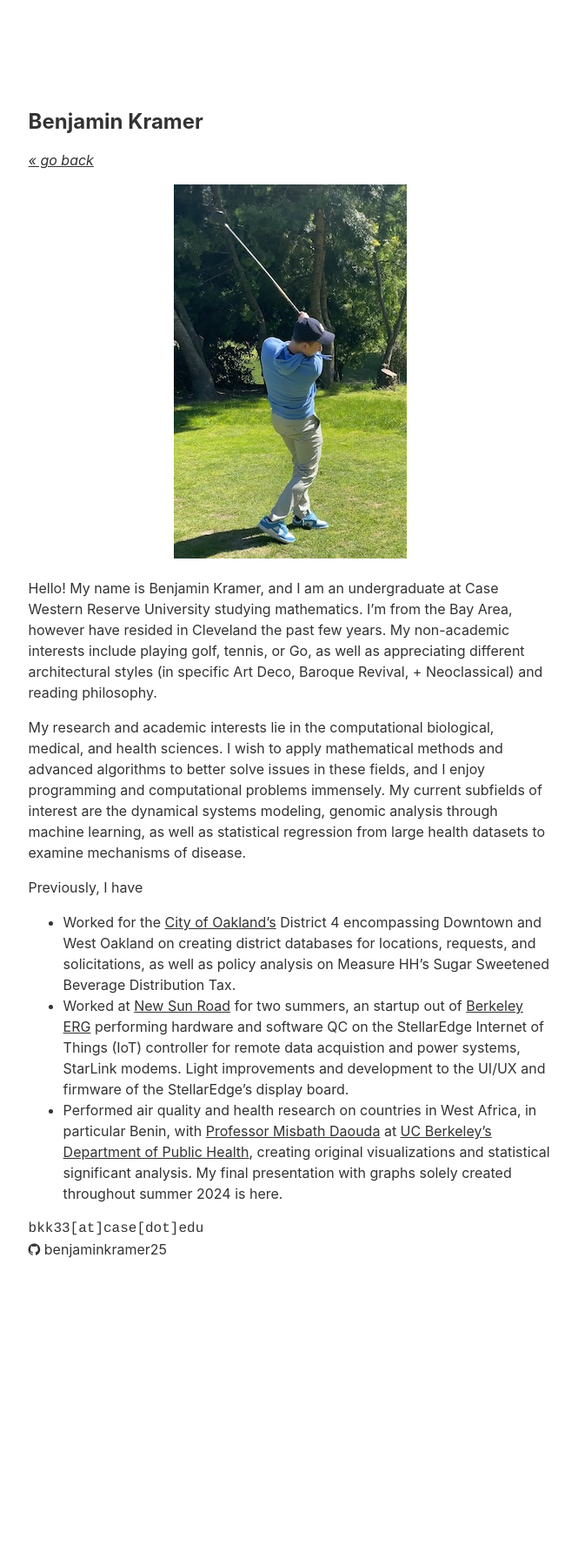
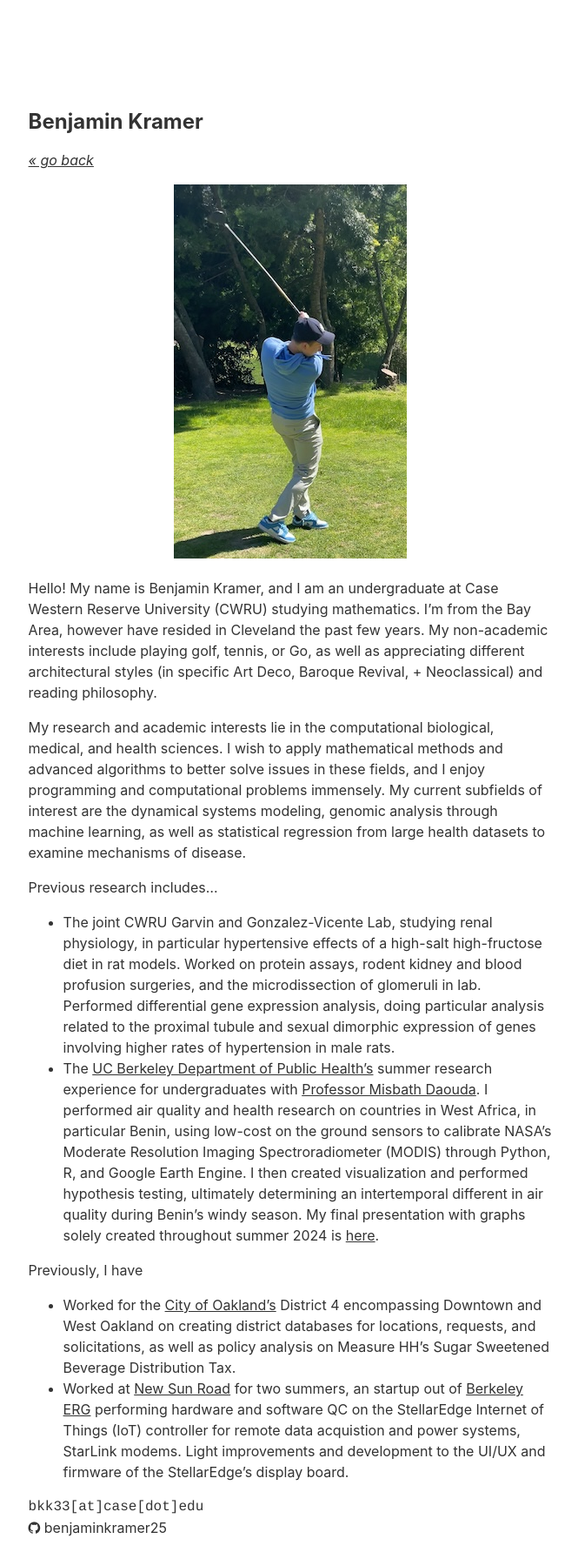
Before and after one commit to benjaminkramer64/benjaminkramer25.github.io, a Jekyll site: the page built from about.md, in a window 1280 px wide. Shown: the whole page at 87% size, without its empty margins (313-978 px from the left). Built offline with Jekyll 4.4.1, drawn with Linux system fonts in a browser that asks for light colours; before the commit the page ends 1464 px from its top, so only the background shows below that.

Commit message:
Update about.md

```diff
--- a/about.md
+++ b/about.md
@@ -8,11 +8,15 @@ title: Benjamin Kramer
   <img width="268" height="430" src="assets/images/golf.jpg">
 </p>
 
-Hello! My name is Benjamin Kramer, and I am an undergraduate at Case Western Reserve University studying mathematics. I'm from the Bay Area, however have resided in Cleveland the past few years. My non-academic interests include playing golf, tennis, or Go, as well as appreciating different architectural styles (in specific Art Deco, Baroque Revival, + Neoclassical) and reading philosophy.
+Hello! My name is Benjamin Kramer, and I am an undergraduate at Case Western Reserve University (CWRU) studying mathematics. I'm from the Bay Area, however have resided in Cleveland the past few years. My non-academic interests include playing golf, tennis, or Go, as well as appreciating different architectural styles (in specific Art Deco, Baroque Revival, + Neoclassical) and reading philosophy.
 
 My research and academic interests lie in the computational biological, medical, and health sciences. I wish to apply mathematical methods and advanced algorithms to better solve issues in these fields, and I enjoy programming and computational problems immensely. My current subfields of interest are the dynamical systems modeling, genomic analysis through machine learning, as well as statistical regression from large health datasets to examine mechanisms of disease.
+
+Previous research includes...
+- The joint CWRU Garvin and Gonzalez-Vicente Lab, studying renal physiology, in particular hypertensive effects of a high-salt high-fructose diet in rat models. Worked on protein assays, rodent kidney and blood profusion surgeries, and the microdissection of glomeruli in lab. Performed differential gene expression analysis, doing particular analysis related to the proximal tubule and sexual dimorphic expression of genes involving higher rates of hypertension in male rats.
+-  The <a class="about-link" href="https://publichealth.berkeley.edu/" target="_blank">UC Berkeley Department of Public Health's</a> summer research experience for undergraduates with <a class="about-link" href="https://publichealth.berkeley.edu/people/misbath-daouda" target="_blank">Professor Misbath Daouda</a>. I performed air quality and health research on countries in West Africa, in particular Benin, using low-cost on the ground sensors to calibrate NASA's Moderate Resolution Imaging Spectroradiometer (MODIS) through Python, R, and Google Earth Engine. I then created visualization and performed hypothesis testing, ultimately determining an intertemporal different in air quality during Benin's windy season. My final presentation with graphs solely created throughout summer 2024 is [here](resume.pdf).
+
 
 Previously, I have
 - Worked for the <a class="about-link" href="https://www.oaklandca.gov/" target="_blank">City of Oakland's</a> District 4 encompassing Downtown and West Oakland on creating district databases for locations, requests, and solicitations, as well as policy analysis on Measure HH's Sugar Sweetened Beverage Distribution Tax.
 - Worked at <a class="about-link" href="https://newsunroad.com/" target="_blank">New Sun Road</a> for two summers, an startup out of <a class="about-link" href="https://erg.berkeley.edu/" target="_blank">Berkeley ERG</a> performing hardware and software QC on the StellarEdge Internet of Things (IoT) controller for remote data acquistion and power systems, StarLink modems. Light improvements and development to the UI/UX and firmware of the StellarEdge's display board.
-- Performed air quality and health research on countries in West Africa, in particular Benin, with <a class="about-link" href="https://publichealth.berkeley.edu/people/misbath-daouda" target="_blank">Professor Misbath Daouda</a> at <a class="about-link" href="https://publichealth.berkeley.edu/" target="_blank">UC Berkeley's Department of Public Health</a>, creating original visualizations and statistical significant analysis. My final presentation with graphs solely created throughout summer 2024 is here.
```
